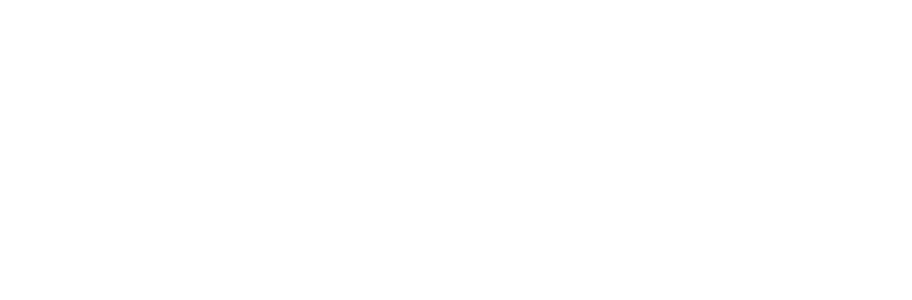
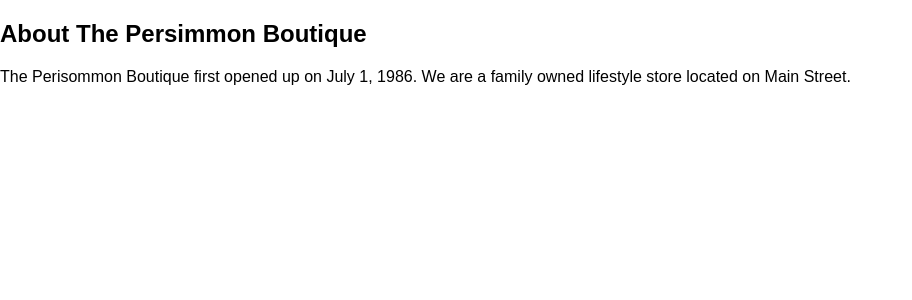
Before and after one commit to alpbourne/The-Persimmon-Boutique, a React (Create React App) app in the folder the-persimmon-boutique-api/the-persimmon-boutique-client/: page /about in a window 1280 px wide. Shown: the top 300 px of the page, without its empty margins (0-912 px from the left). Built offline with nearby package versions, Linux system fonts and the light colour scheme.

Commit message:
added About route and css

```diff
--- a/the-persimmon-boutique-api/the-persimmon-boutique-client/src/containers/App.css
+++ b/the-persimmon-boutique-api/the-persimmon-boutique-client/src/containers/App.css
@@ -21,3 +21,8 @@
 .App-intro {
   font-size: large;
 }
+
+.about {
+  width: 75%;
+  height: 40%;
+}
--- a/the-persimmon-boutique-api/the-persimmon-boutique-client/src/containers/App.js
+++ b/the-persimmon-boutique-api/the-persimmon-boutique-client/src/containers/App.js
@@ -1,5 +1,6 @@
 import React, { Component } from 'react';
 import Home from './Home';
+import About from '../components/About';
 import { BrowserRouter as Router, Route } from 'react-router-dom';
 
 const App = (props) => {
@@ -7,6 +8,7 @@
     <Router>
       <div className="app">
         <Route exact path="/" component={Home} />
+        <Route exact path="/about" component={About} />
       </div>
     </Router>
   );
```
